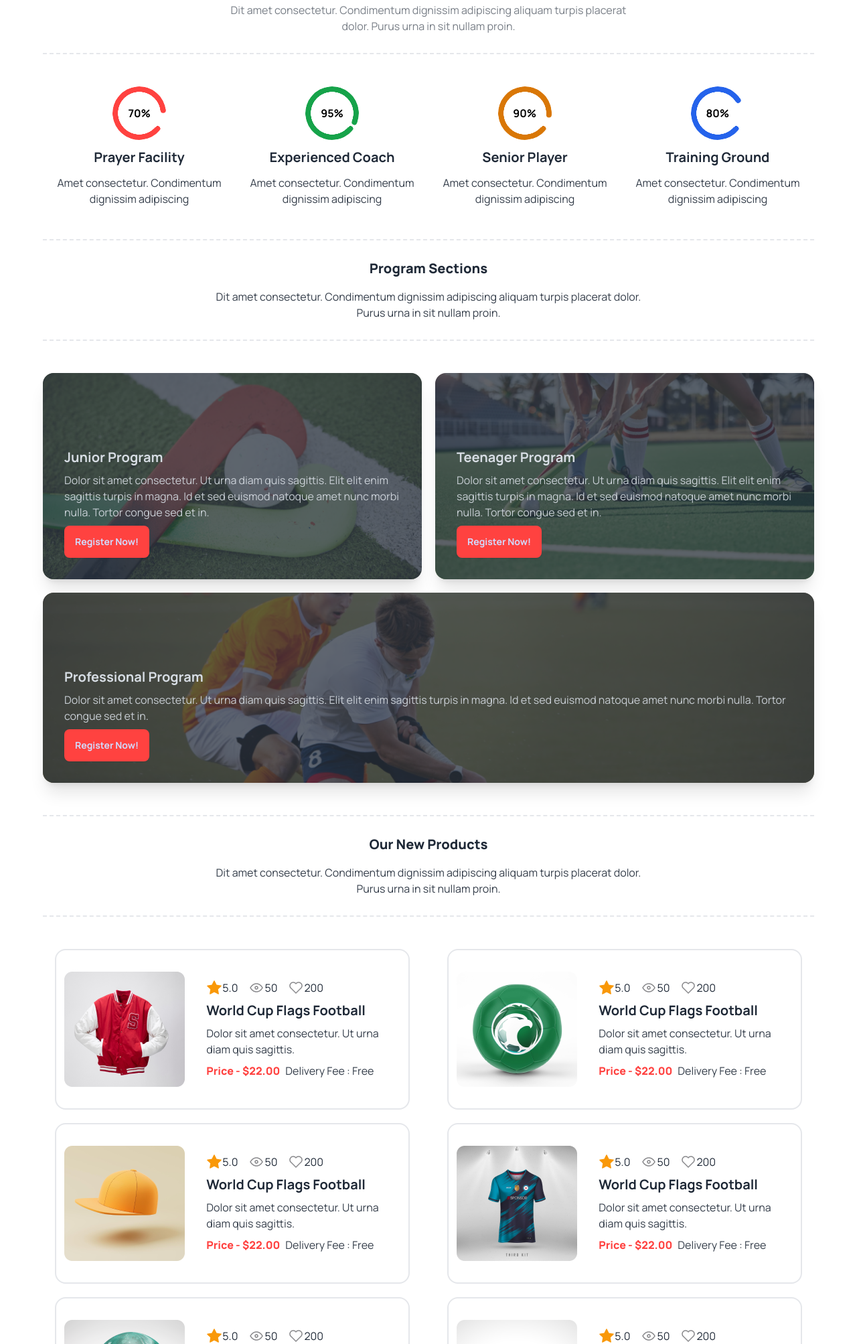
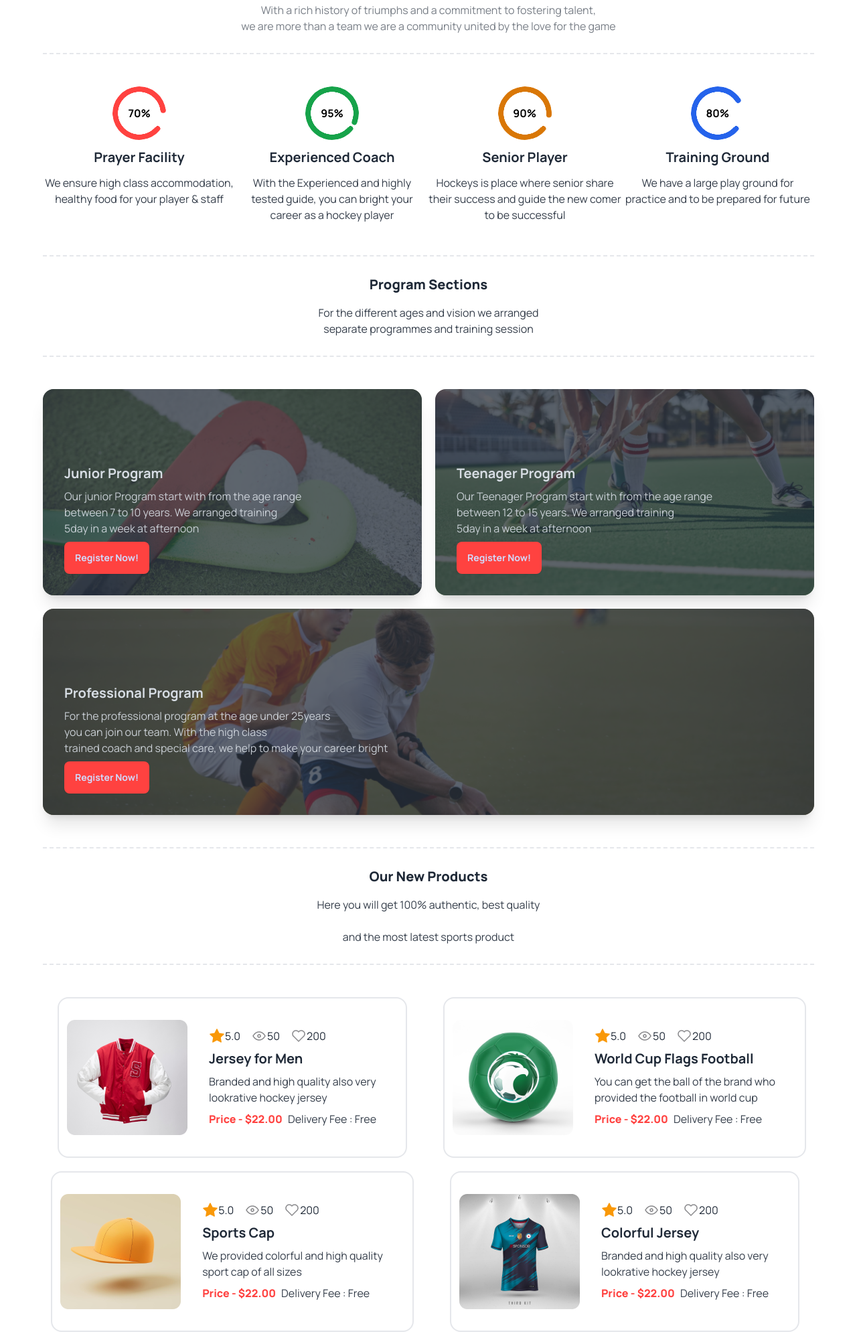
Before and after one commit to jihanur1990/hockeys, a plain HTML site: page index.html in a window 1280 px wide. Shown: the part 793-2800 px from the top of the page at 67% size. Drawn offline with nearby package versions, Linux system fonts and the light colour scheme.

Commit message:
complete with resposive and meaningful text

```diff
--- a/index.html
+++ b/index.html
@@ -129,9 +129,7 @@
         <div
           class=" lg:absolute w-full badge badge-neutral rounded-xl lg:w-fit h-fit lg:right-5 lg:bottom-5 flex flex-col mx-auto">
           <h3 class="py-4 font-extrabold text-2xl">Meet all the heroes from the field</h3>
-          <p class="pb-4 text-center">Lorem ipsum dolor, sit amet consectetur adipisicing elit. <br>
-            Earum et consectetur, voluptate in eligendi numquam amet <br>
-            quibusdam fuga!
+          <p class="pb-4 text-center">Welcome to our elite hockey training center, where passion meets precision. <br> Step into a world where every player is a hero. <br> Meet, learn, and excel with the best in the game!
           </p>
         </div>
       </div>
@@ -142,8 +140,7 @@
     <div class="w-[90%] max-w-[1170px] mx-auto border-y-2 border-dashed lg:my-12">
       <div class="text-center py-7">
         <h1 class=" text-xl font-extrabold lg:main-heading">Professional Hockeys Club</h1>
-        <p class="text-base normal-text mt-4 opacity-60">Dit amet consectetur. Condimentum dignissim adipiscing aliquam
-          turpis placerat <br> dolor. Purus urna in sit nullam proin. </p>
+        <p class="text-base normal-text mt-4 opacity-60">With a rich history of triumphs and a commitment to fostering talent, <br> we are more than a team we are a community united by the love for the game </p>
       </div>
     </div>
     <div class="grid grid-cols-1 md:grid-cols-2 lg:grid-cols-4 md:justify-between w-[90%] max-w-[1170px] mx-auto">
@@ -152,28 +149,28 @@
             class="text-black font-bold -rotate-[130deg]">70%</span>
         </div>
         <h6 class="text-xl font-semibold">Prayer Facility</h6>
-        <p class="normal-text">Amet consectetur. Condimentum <br> dignissim adipiscing</p>
+        <p class="normal-text">We ensure high class accommodation, healthy food for your player & staff</p>
       </div>
       <div class="text-center space-y-3 my-4 lg:my-0">
         <div class="radial-progress text-green-600 rotate-[130deg]" style="--value:95;" role="progressbar"><span
             class="text-black font-bold -rotate-[130deg]">95%</span>
         </div>
         <h6 class="text-xl font-semibold">Experienced Coach</h6>
-        <p class="normal-text">Amet consectetur. Condimentum <br> dignissim adipiscing</p>
+        <p class="normal-text">With the Experienced and highly tested guide, you can bright your career as a hockey player</p>
       </div>
       <div class="text-center space-y-3 my-4 lg:my-0">
         <div class="radial-progress text-amber-600 rotate-[130deg]" style="--value:90;" role="progressbar"><span
             class="text-black font-bold -rotate-[130deg]">90%</span>
         </div>
         <h6 class="text-xl font-semibold">Senior Player</h6>
-        <p class="normal-text">Amet consectetur. Condimentum <br> dignissim adipiscing</p>
+        <p class="normal-text">Hockeys is place where senior share their success and guide the new comer to be successful</p>
       </div>
       <div class="text-center space-y-3 my-4 lg:my-0">
         <div class="radial-progress text-blue-600 rotate-[130deg]" style="--value:80;" role="progressbar"><span
             class="text-black font-bold -rotate-[130deg]">80%</span>
         </div>
         <h6 class="text-xl font-semibold">Training Ground</h6>
-        <p class="normal-text">Amet consectetur. Condimentum <br> dignissim adipiscing</p>
+        <p class="normal-text">We have a large play ground for practice and to be prepared for future</p>
       </div>
     </div>
 
@@ -181,8 +178,7 @@
     <div class="w-[90%] max-w-[1170px] mx-auto border-y-2 border-dashed lg:my-12">
       <div class="text-center py-7">
         <h1 class=" text-xl font-extrabold lg:main-heading">Program Sections</h1>
-        <p class="text-base normal-text mt-4 opacity-90">Dit amet consectetur. Condimentum dignissim adipiscing aliquam
-          turpis placerat dolor. <br> Purus urna in sit nullam proin.</p>
+        <p class="text-base normal-text mt-4 opacity-90">For the different ages and vision we arranged <br> separate programmes and training session</p>
       </div>
     </div>
     <!-----------------Program Details------------------->
@@ -190,8 +186,7 @@
       <div class="card shadow-xl image-full bg-[url('./Images/2.png')] bg-cover">
         <div class="card-body mt-20">
           <h2 class="card-title">Junior Program</h2>
-          <p>Dolor sit amet consectetur. Ut urna diam quis sagittis. Elit elit
-            enim sagittis turpis in magna. Id et sed euismod natoque amet nunc morbi nulla. Tortor congue sed et in.</p>
+          <p>Our junior Program start with from the age range <br> between 7 to 10 years. We arranged training <br> 5day in a week at afternoon</p>
           <div class="card-actions justify-start">
             <button class="btn btn-primary bg-[#FF4240] border-none hover:bg-red-700">Register Now!</button>
           </div>
@@ -200,9 +195,7 @@
       <div class="card shadow-xl image-full bg-[url('./Images/3.png')] bg-cover">
         <div class="card-body mt-20">
           <h2 class="card-title">Teenager Program</h2>
-          <p>Dolor sit amet consectetur. Ut urna diam quis sagittis. Elit elit
-            enim sagittis turpis in magna. Id et sed euismod natoque amet nunc morbi nulla. Tortor congue sed et in.
-          </p>
+          <p>Our Teenager Program start with from the age range <br> between 12 to 15 years. We arranged training <br> 5day in a week at afternoon</p>
           <div class="card-actions justify-start">
             <button class="btn btn-primary bg-[#FF4240] border-none hover:bg-red-700">Register Now!</button>
           </div>
@@ -211,8 +204,7 @@
       <div class="card shadow-xl image-full bg-[url('./Images/4.png')] bg-cover lg:col-span-2">
         <div class="card-body mt-20">
           <h2 class="card-title">Professional Program</h2>
-          <p>Dolor sit amet consectetur. Ut urna diam quis sagittis. Elit elit
-            enim sagittis turpis in magna. Id et sed euismod natoque amet nunc morbi nulla. Tortor congue sed et in.</p>
+          <p>For the professional program at the age under 25years <br> you can join our team. With the high class <br> trained coach and special care, we help to make your career bright</p>
           <div class="card-actions justify-start">
             <button class="btn btn-primary bg-[#FF4240] border-none hover:bg-red-700">Register Now!</button>
           </div>
@@ -223,8 +215,7 @@
     <div class="w-[90%] max-w-[1170px] mx-auto border-y-2 border-dashed lg:my-12">
       <div class="text-center py-7">
         <h1 class=" text-xl font-extrabold lg:main-heading">Our New Products</h1>
-        <p class="text-base normal-text mt-4 opacity-90">Dit amet consectetur. Condimentum dignissim adipiscing aliquam
-          turpis placerat dolor. <br> Purus urna in sit nullam proin.</p>
+        <p class="text-base normal-text mt-4 opacity-90">Here you will get 100% authentic, best quality <Br></Br> and the most latest sports product </p>
       </div>
     </div>
     <!-----------------Products Details------------------->
@@ -245,8 +236,8 @@
               <img src="./Images/like.png" alt="">200
             </div>
           </div>
-          <h2 class="card-title text-xl">World Cup Flags Football</h2>
-          <p>Dolor sit amet consectetur. Ut urna <br> diam quis sagittis. </p>
+          <h2 class="card-title text-xl">Jersey for Men</h2>
+          <p>Branded and high quality also very <br>lookrative hockey jersey</p>
           <div class="flex flex-col gap-2 lg:flex-row">
             <h6 class="text-[#FF4240] font-extrabold">Price - $22.00</h6>
             <div class="inline-flex">
@@ -273,7 +264,7 @@
             </div>
           </div>
           <h2 class="card-title text-xl">World Cup Flags Football</h2>
-          <p>Dolor sit amet consectetur. Ut urna <br> diam quis sagittis. </p>
+          <p>You can get the ball of the brand who <br> provided the football in world cup </p>
           <div class="flex flex-col gap-2 lg:flex-row">
             <h6 class="text-[#FF4240] font-extrabold">Price - $22.00</h6>
             <div class="inline-flex">
@@ -299,8 +290,8 @@
               <img src="./Images/like.png" alt="">200
             </div>
           </div>
-          <h2 class="card-title text-xl">World Cup Flags Football</h2>
-          <p>Dolor sit amet consectetur. Ut urna <br> diam quis sagittis. </p>
+          <h2 class="card-title text-xl">Sports Cap</h2>
+          <p>We provided colorful and high quality <br>sport cap of all sizes </p>
           <div class="flex flex-col gap-2 lg:flex-row">
             <h6 class="text-[#FF4240] font-extrabold">Price - $22.00</h6>
             <div class="inline-flex">
@@ -326,8 +317,8 @@
               <img src="./Images/like.png" alt="">200
             </div>
           </div>
-          <h2 class="card-title text-xl">World Cup Flags Football</h2>
-          <p>Dolor sit amet consectetur. Ut urna <br> diam quis sagittis. </p>
+          <h2 class="card-title text-xl">Colorful Jersey</h2>
+          <p>Branded and high quality also very <br>lookrative hockey jersey</p>
           <div class="flex flex-col gap-2 lg:flex-row">
             <h6 class="text-[#FF4240] font-extrabold">Price - $22.00</h6>
             <div class="inline-flex">
@@ -353,8 +344,8 @@
               <img src="./Images/like.png" alt="">200
             </div>
           </div>
-          <h2 class="card-title text-xl">World Cup Flags Football</h2>
-          <p>Dolor sit amet consectetur. Ut urna <br> diam quis sagittis. </p>
+          <h2 class="card-title text-xl">Hockey Helmet</h2>
+          <p>Highly tested and comfortable helmet with <br> different style and color </p>
           <div class="flex flex-col gap-2 lg:flex-row">
             <h6 class="text-[#FF4240] font-extrabold">Price - $22.00</h6>
             <div class="inline-flex">
@@ -381,7 +372,8 @@
             </div>
           </div>
           <h2 class="card-title text-xl">World Cup Flags Football</h2>
-          <p>Dolor sit amet consectetur. Ut urna <br> diam quis sagittis. </p>
+          <p>You can get the ball of the brand who <br>
+            provided the football in world cup</p>
           <div class="flex flex-col gap-2 lg:flex-row">
             <h6 class="text-[#FF4240] font-extrabold">Price - $22.00</h6>
             <div class="inline-flex">
@@ -396,8 +388,7 @@
     <div class="w-[90%] max-w-[1170px] mx-auto border-y-2 border-dashed lg:my-12">
       <div class="text-center py-7">
         <h2 class=" text-xl font-extrabold lg:main-heading">Clients Question</h2>
-        <p class="text-base normal-text mt-4 opacity-90">Dit amet consectetur. Condimentum dignissim adipiscing
-          aliquam turpis placerat dolor. Purus urna in sit nullam proin. </p>
+        <p class="text-base normal-text mt-4 opacity-90">For more information please checked our FAQ section to get more <br>clear information about our services, prices and booking </p>
       </div>
     </div>
     <!-----------------FAQ Details Section------------------->
@@ -412,7 +403,7 @@
             Our Equipment
           </div>
           <div class="collapse-content opacity-90">
-            <p>Dolor sit amet consectetur. Ut urna diam quis sagittis. <br> Elit elit enim sagittis turpis in magna.</p>
+            <p>We provide all kinds of necessary Equipment for trained up to you</p>
           </div>
         </div>
         <div class="collapse collapse-plus border-b-2 rounded-none space-y-1">
@@ -421,7 +412,7 @@
             Hockey Training
           </div>
           <div class="collapse-content opacity-90">
-            <p>Dolor sit amet consectetur. Ut urna diam quis sagittis. <br> Elit elit enim sagittis turpis in magna.</p>
+            <p>There different session and schedule for the different age and catagories</p>
           </div>
         </div>
         <div class="collapse collapse-plus border-b-2 rounded-none space-y-1">
@@ -430,16 +421,16 @@
             Private Lessons
           </div>
           <div class="collapse-content opacity-90">
-            <p>Dolor sit amet consectetur. Ut urna diam quis sagittis. <br> Elit elit enim sagittis turpis in magna.</p>
+            <p>If need you can took private lessons from your coach</p>
           </div>
         </div>
         <div class="collapse collapse-plus border-b-2 rounded-none space-y-1">
           <input type="radio" name="my-accordion-3" checked="checked" />
           <div class="collapse-title text-xl font-medium">
-            Ski Touring
+            Pricing
           </div>
           <div class="collapse-content opacity-90">
-            <p>Dolor sit amet consectetur. Ut urna diam quis sagittis. <br> Elit elit enim sagittis turpis in magna.</p>
+            <p>All the products and course price are fixed</p>
           </div>
         </div>
         <div class="collapse collapse-plus rounded-none space-y-1">
@@ -448,7 +439,7 @@
             Booking
           </div>
           <div class="collapse-content opacity-90">
-            <p>Dolor sit amet consectetur. Ut urna diam quis sagittis. Elit elit enim <br> sagittis turpis in magna.</p>
+            <p>For booking you can mail to our support email and also can contact to your phone number</p>
           </div>
         </div>
       </div>
@@ -457,8 +448,7 @@
     <div class="w-[90%] max-w-[1170px] mx-auto border-y-2 border-dashed lg:my-12">
       <div class="text-center py-7">
         <h2 class=" text-xl font-extrabold lg:main-heading">Get In Touch</h2>
-        <p class="text-base normal-text mt-4 opacity-90">Dit amet consectetur. Condimentum dignissim adipiscing
-          aliquam turpis placerat dolor. Purus urna in sit nullam proin. </p>
+        <p class="text-base normal-text mt-4 opacity-90">To get the latest news and update please get registered <br> through providing below information</p>
       </div>
     </div>
     <!-----------------Get In Touch Details Section------------------->
@@ -533,8 +523,8 @@
       <aside class="grid-cols-1 lg:col-span-2 w-full">
         <div class="flex flex-col items-center lg:items-start w-full">
           <h5 class="text-xl font-extrabold lg:main-heading">Get In Touch</h5>
-          <p class="opacity-70">Dit amet consectetur. Condimentum  adipiscing aliquam <br>
-          turpis placerat dolor. Purus urna in sit nullam proin. </p>
+          <p class="opacity-70">To get the latest news and update please get registered
+            through providing below information </p>
           <div class="inline-flex items-center">
             <img class="w-[24px] h-[24px] my-5 opacity-70" src="./Images/email-2.png" alt="">hockeys@support.com
           </div>
```
